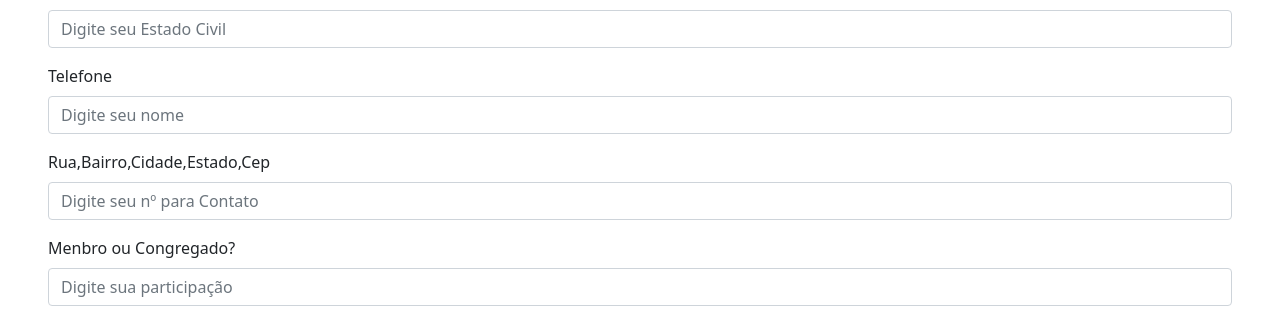
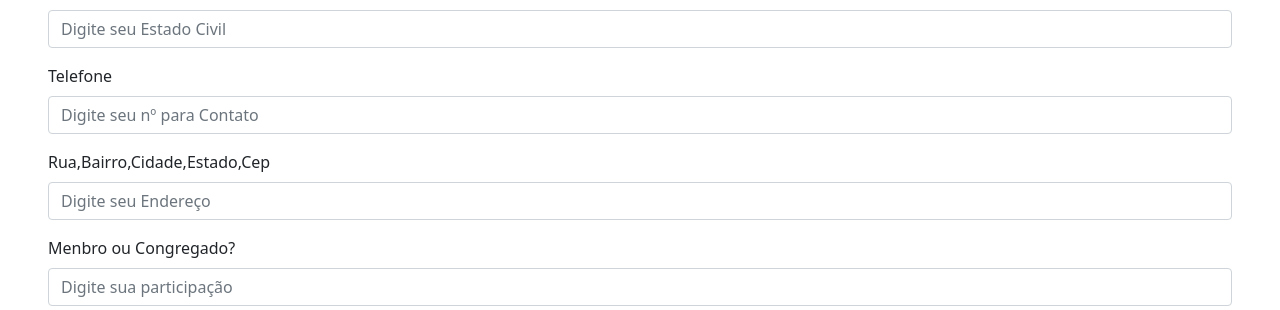
Before and after one commit to davi41229/formulario-flask, a Flask app: page / in a window 1280 px wide. Shown: the part 470-780 px from the top of the page. Run offline with Flask 2, Linux system fonts and the light colour scheme; parts of the project's set-up code (start-up, migrations or seed data) failed here and were passed over; some libraries are stand-ins or nearby versions.

Commit message:
Update index.html

```diff
--- a/templates/index.html
+++ b/templates/index.html
@@ -70,12 +70,12 @@
       <div class="mb-3">
         <label for="exampleFormControlInput1" class="form-label">Telefone</label>
         <input type="text" name="telefone" class="form-control" id="exampleFormControlInput1"
-          placeholder="Digite seu nome" required>
+          placeholder="Digite seu nº para Contato" required>
       </div>
       <div class="mb-3">
         <label for="exampleFormControlInput1" class="form-label">Rua,Bairro,Cidade,Estado,Cep</label>
         <input type="text" name="endereco" class="form-control" id="exampleFormControlInput1"
-          placeholder="Digite seu nº para Contato" required>
+          placeholder="Digite seu Endereço" required>
       </div>
       <div class="mb-3">
         <div class="mb-3">
```
